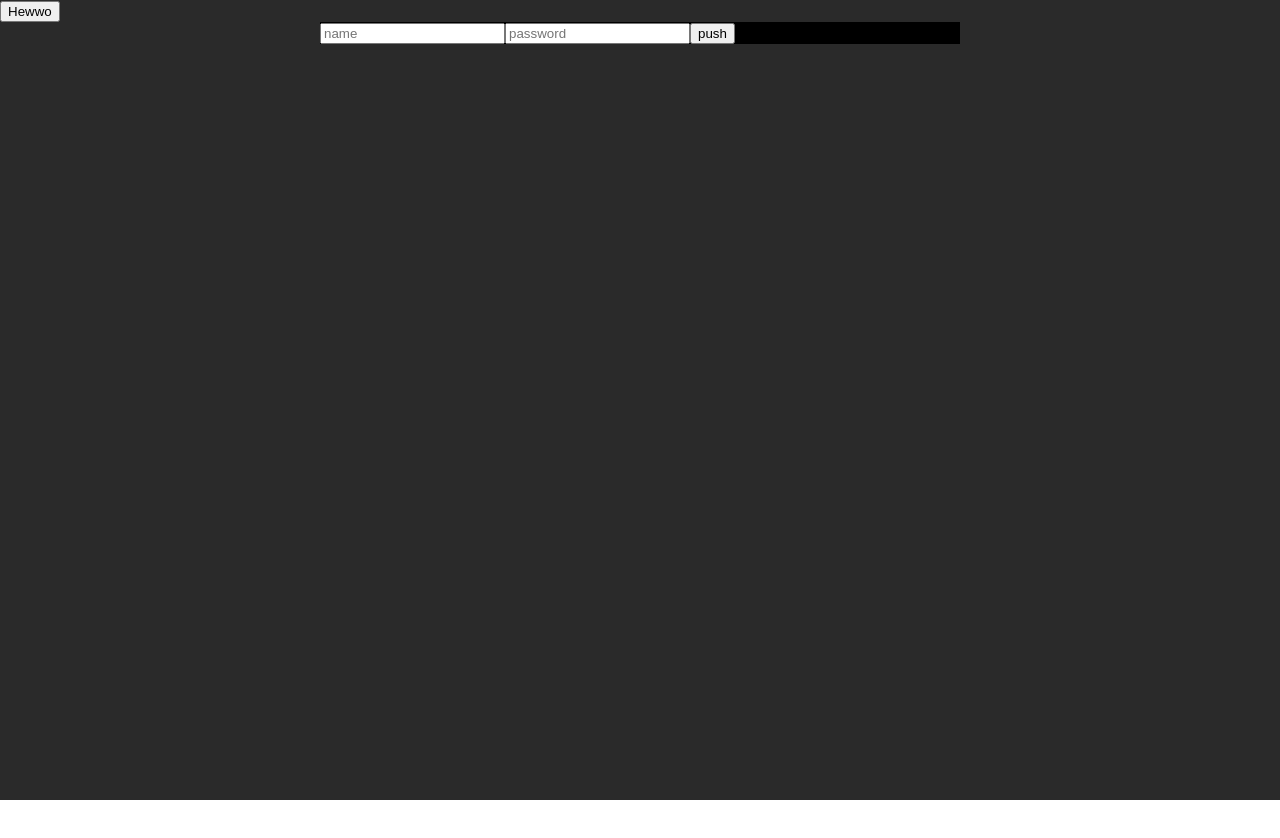
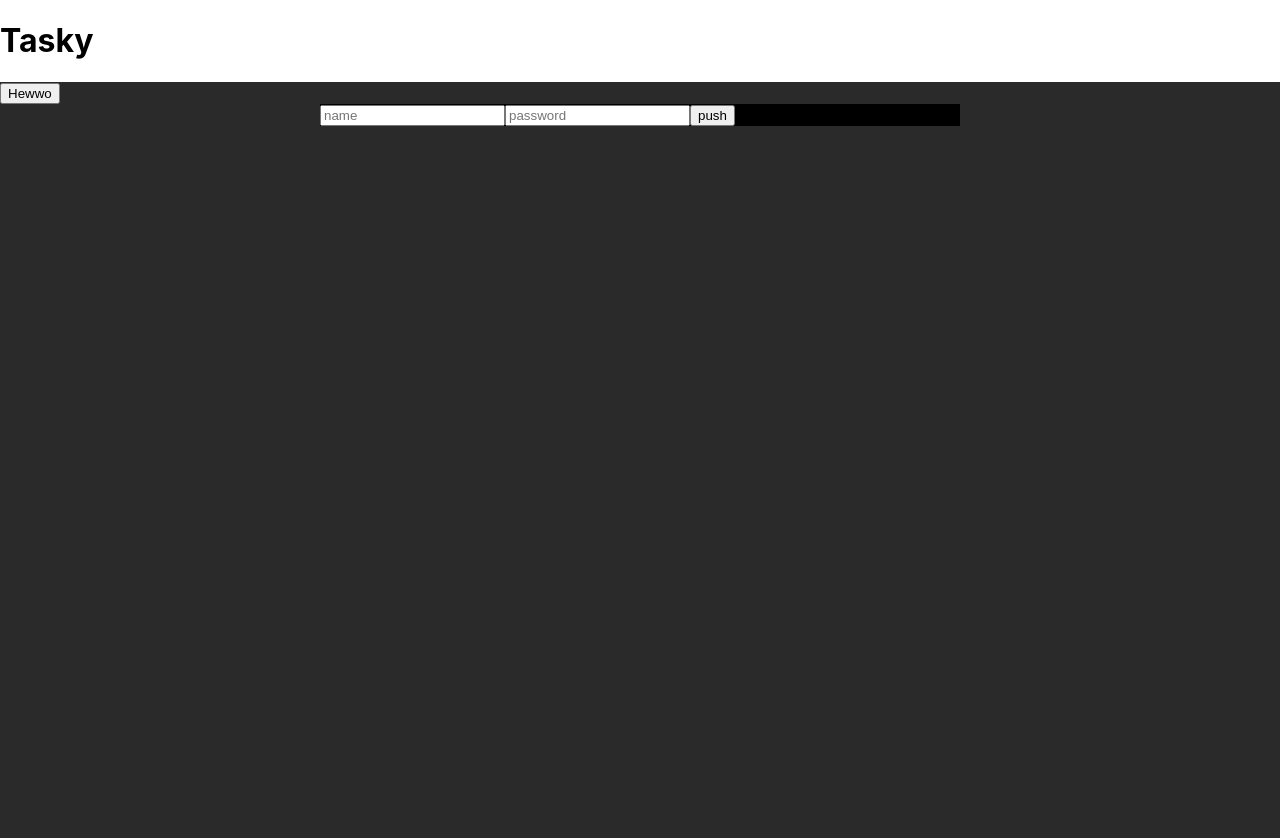
Before and after one commit to bacon-salad/tasky, a React (Create React App) app in the folder frontend/: page / in a window 1280 px wide. Shown: the top 838 px of the page. Before the commit the page ends 800 px from the top, so only its background shows below. Built offline with nearby package versions, Linux system fonts and the light colour scheme; no server answers.

Commit message:
added banner.jsx and added to app

```diff
--- a/frontend/src/App.css
+++ b/frontend/src/App.css
@@ -2,3 +2,7 @@ html body {
   margin:0;
   height: 100%
 }
+
+.Banner{
+  width: 100%;
+}
--- a/frontend/src/App.jsx
+++ b/frontend/src/App.jsx
@@ -1,29 +1,36 @@
 import React from 'react';
-import {Component} from 'react';
+import { Component } from 'react';
 import './App.css';
-import button from './button'
-import axios from 'axios'
-import FORM from './components/signinform/form'
+import Banner from './components/banner/banner';
+import button from './button';
+import axios from 'axios';
+import FORM from './components/signinform/form';
 
-class App extends Component{
+class App extends Component {
   componentDidMount = () => {
     axios.post('http://localhost:8080/api/accounts/pull').then(
-    ()=>{
+      () => {
         alert('fuck you')
       }
     )
   }
-  render (){
+  render() {
     const loginStyle = {
       backgroundColor: '#2a2a2a',
-      minHeight:'100vh'
+      minHeight: '100vh'
     }
     return (
-    <div className='hewwo'style={loginStyle}>
+      <div className='container'>
+        <div className='banner'>
+          <Banner />
+        </div>
+        <div className='hewwo' style={loginStyle}>
           <button onClick={button}>Hewwo</button>
-    <FORM/>
+          <FORM />
+        </div>
       </div>
     );
-}}
+  }
+}
 
 export default App;
--- /dev/null
+++ b/frontend/src/components/banner/banner.jsx
@@ -0,0 +1,11 @@
+import React from 'react';
+import {Component} from 'react';
+import '../../App.css';
+
+class Banner extends Component {
+    render() {
+        return <h1>Tasky</h1>
+    }
+}
+
+export default Banner;
--- a/package.json
+++ b/package.json
@@ -21,9 +21,12 @@
   },
   "homepage": "https://github.com/bacon-salad/tasky#readme",
   "dependencies": {
+    "@material-ui/icons": "^4.2.1",
+    "axios": "^0.19.0",
     "concurrently": "^4.1.1",
     "cors": "^2.8.5",
     "mysql2": "^1.6.5",
+    "passport": "^0.4.0",
     "sequelize": "^5.12.2"
   }
 }
```
Also changed, not shown: frontend/src/index.js (line endings or trailing spaces). Lines whose indentation alone changed are shown as unchanged.
